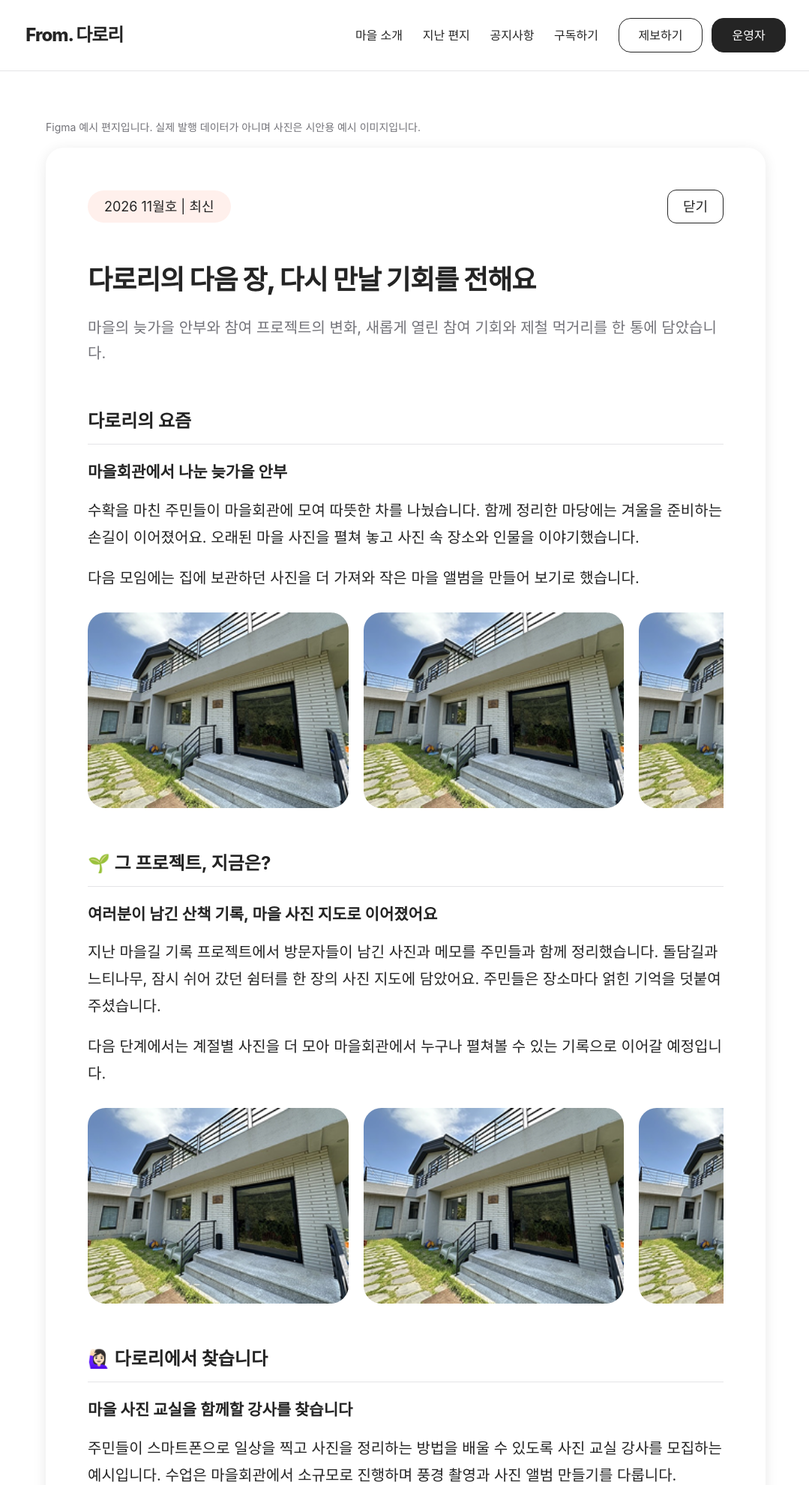
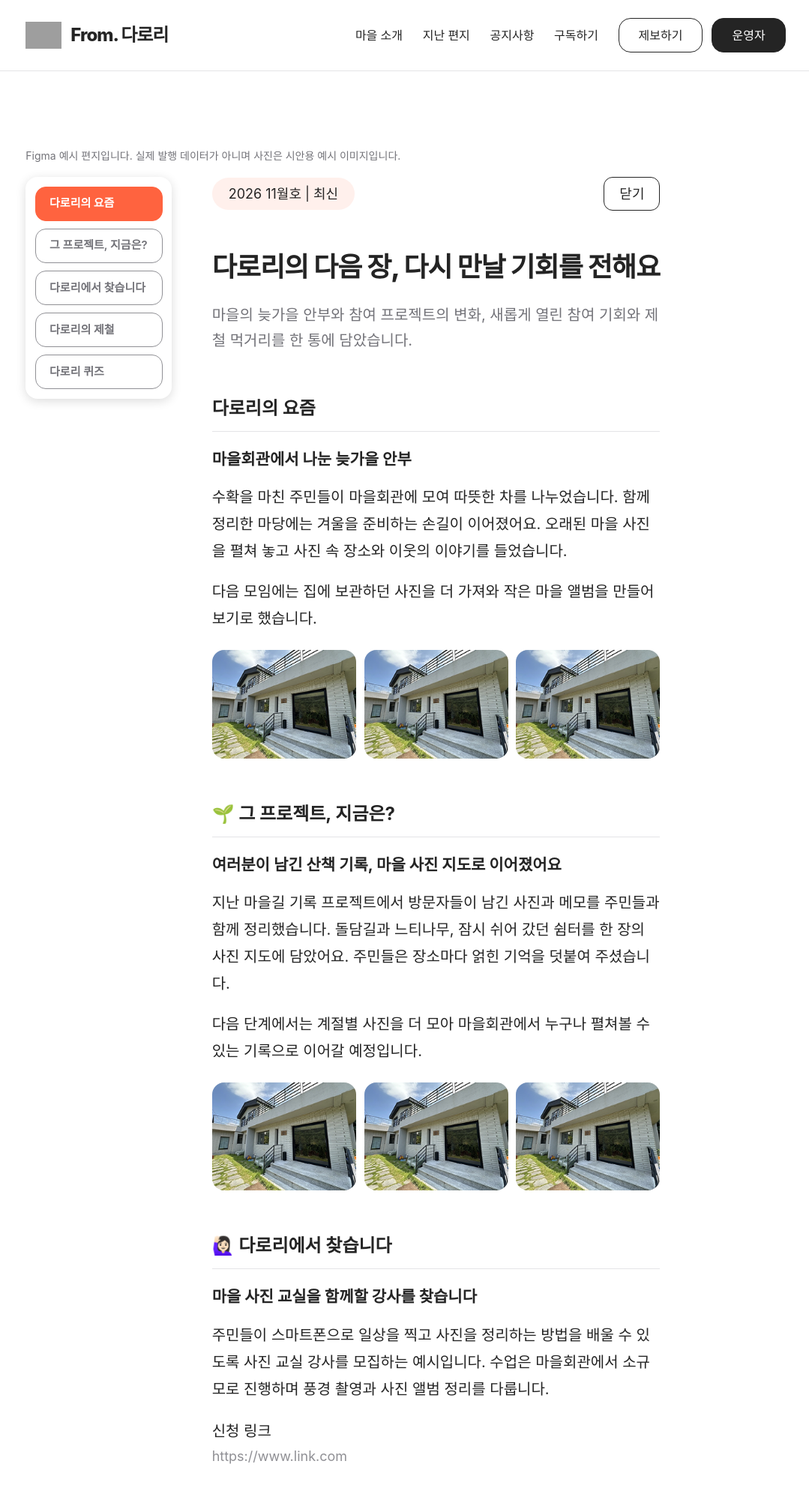
Before and after one commit to 5ranke/from-darori, a Spring Boot app: page /visitor/letter.html in a window 1280 px wide. Shown: the top 1981 px of the page at 75% size, without its empty margins (99-1178 px from the left). Run offline with Spring Boot 4, Linux system fonts and the light colour scheme; some of the project's set-up classes (security, data sources, template engines, error pages and the like) are left out, and stand-ins take their place; grey boxes are pictures that could not be loaded.

Commit message:
feat: 방문자 공통 로고 및 편지 상세 페이지 디자인 수정

```diff
--- a/src/main/resources/static/css/visitor/visitor-common.css
+++ b/src/main/resources/static/css/visitor/visitor-common.css
@@ -25,6 +25,9 @@
   gap: 32px;
 }
 .visitor-page .visitor-logo {
+  display: inline-flex;
+  align-items: center;
+  gap: 0.5em;
   border: 0;
   padding: 0;
   background: transparent;
@@ -34,6 +37,11 @@
   font-weight: 800;
   letter-spacing: -1px;
   white-space: nowrap;
+}
+.visitor-page .visitor-logo-icon {
+  flex: none;
+  width: 2em;
+  height: auto;
 }
 .visitor-page .visitor-header a, .visitor-page .visitor-footer a { text-decoration: none; }
 .visitor-page .visitor-header button, .visitor-page .visitor-footer button { font-family: inherit; cursor: pointer; }
--- a/src/main/resources/static/css/visitor/visitor-letter.css
+++ b/src/main/resources/static/css/visitor/visitor-letter.css
@@ -1,7 +1,50 @@
-/* 다로리 편지.png의 콘텐츠와 편지 상세 페이지.png의 헤더·푸터 틀을 조합한 독립 페이지.
- * 내부 너비·글꼴·여백은 이미지 기반 근사값이며 모바일 별도 시안은 미확인입니다.
- * 공통 헤더·푸터 및 홈 페이지 선택자를 덮어쓰지 않습니다. */
 .visitor-letter-page .visitor-letter-main { flex: 1; width: min(960px, calc(100% - 48px)); margin-inline: auto; padding-block: 64px 96px; }
+.visitor-letter-page .visitor-letter-main:has(.visitor-letter-layout--with-sidebar) {
+  width: min(1520px, 79.1667%);
+  padding-block: clamp(64px, 8vw, 128px) clamp(72px, 8vw, 120px);
+}
+.visitor-letter-page .visitor-letter-layout--with-sidebar {
+  display: grid;
+  grid-template-columns: minmax(0, 19.25fr) minmax(0, 59fr);
+  align-items: start;
+  column-gap: 6.3%;
+  padding-inline-end: 16.5%;
+}
+.visitor-letter-page .visitor-letter-layout--with-sidebar .visitor-letter-paper {
+  padding: 0;
+  border-radius: 0;
+  box-shadow: none;
+}
+.visitor-letter-page .visitor-letter-sidebar:not([hidden]) {
+  position: sticky;
+  top: 24px;
+  display: grid;
+  gap: 10px;
+  padding: clamp(12px, 1vw, 20px);
+  border-radius: 16px;
+  background: #fff;
+  box-shadow: 0 3px 14px rgb(0 0 0 / 14%);
+}
+.visitor-letter-page .visitor-letter-menu {
+  display: flex;
+  align-items: center;
+  min-height: clamp(44px, 3.6vw, 68px);
+  padding: 8px clamp(10px, 1.4vw, 26px);
+  border: 1px solid #909095;
+  border-radius: 14px;
+  color: #737379;
+  font-size: clamp(15px, 1.17vw, 22px);
+  font-weight: 600;
+  text-decoration: none;
+  word-break: keep-all;
+  overflow-wrap: anywhere;
+}
+.visitor-letter-page .visitor-letter-menu[aria-current="location"] {
+  border-color: var(--visitor-accent);
+  background: var(--visitor-accent);
+  color: #fff;
+  font-weight: 750;
+}
 .visitor-letter-page .visitor-letter-example { margin: 0 0 16px; color: #737379; font-size: 14px; line-height: 1.6; }
 .visitor-letter-page .visitor-letter-paper { padding: 56px; background: #fff; border-radius: 24px; box-shadow: 0 3px 18px rgb(0 0 0 / 9%); }
 .visitor-letter-page .visitor-letter-top { display: flex; align-items: center; justify-content: space-between; gap: 24px; }
@@ -16,10 +59,11 @@
 .visitor-letter-page .visitor-letter-section p + p { margin-top: 18px; }
 .visitor-letter-page .visitor-letter-section .visitor-letter-placeholder-link { margin-top: 20px; }
 .visitor-letter-page .visitor-letter-placeholder-link span { display: block; color: #909095; font-size: 18px; }
-.visitor-letter-page .visitor-letter-photos { display: flex; gap: 20px; margin-top: 28px; overflow-x: auto; overscroll-behavior-x: contain; }
-.visitor-letter-page .visitor-letter-photo { flex: 0 0 41%; width: 41%; min-width: 0; aspect-ratio: 4 / 3; object-fit: cover; border-radius: 24px; background: #f3f3f3; }
+.visitor-letter-page .visitor-letter-photos { display: grid; grid-template-columns: repeat(3, minmax(0, 1fr)); gap: clamp(6px, 0.85vw, 16px); margin-top: 24px; }
+.visitor-letter-page .visitor-letter-photo { display: block; width: 100%; height: auto; border-radius: clamp(8px, 1.25vw, 24px); }
+.visitor-letter-page .visitor-letter-section h2, .visitor-letter-page .visitor-letter-quiz { scroll-margin-block-start: 24px; }
 .visitor-letter-page .visitor-letter-quiz { margin-top: 48px; padding: 32px; background: #f6f6f7; border-radius: 24px; }
-.visitor-letter-page .visitor-letter-quiz h2 { margin: 0 0 24px; font-size: 24px; }
+.visitor-letter-page .visitor-letter-quiz h2 { margin: 0 0 24px; padding-bottom: 12px; border-bottom: 1px solid var(--visitor-line); font-size: 24px; }
 .visitor-letter-page .visitor-letter-quiz fieldset { border: 0; min-width: 0; margin: 0; padding: 0; }
 .visitor-letter-page .visitor-letter-quiz legend { padding: 0; margin-bottom: 20px; font-size: 18px; line-height: 1.6; }
 .visitor-letter-page .visitor-letter-quiz label { display: flex; align-items: center; gap: 10px; margin-block: 12px; font-size: 18px; }
@@ -28,8 +72,16 @@
 .visitor-letter-page .visitor-letter-unavailable { margin: 32px 0 0; font-size: 20px; line-height: 1.7; color: #737379; }
 .visitor-letter-page .visitor-letter-intro:empty { display: none; }
 .visitor-letter-page .visitor-letter-main :focus-visible { outline: 3px solid var(--visitor-accent); outline-offset: 4px; }
+@media (max-width: 1100px) {
+  .visitor-letter-page .visitor-letter-main:has(.visitor-letter-layout--with-sidebar) { width: calc(100% - 48px); }
+}
+@media (max-width: 800px) {
+  .visitor-letter-page .visitor-letter-layout--with-sidebar { grid-template-columns: minmax(0, 1fr); row-gap: 28px; padding-inline-end: 0; }
+  .visitor-letter-page .visitor-letter-sidebar:not([hidden]) { position: static; grid-template-columns: repeat(auto-fit, minmax(min(100%, 140px), 1fr)); }
+}
 @media (max-width: 600px) {
-  .visitor-letter-page .visitor-letter-main { width: calc(100% - 32px); padding-block: 32px 56px; }
+  .visitor-letter-page .visitor-letter-main,
+  .visitor-letter-page .visitor-letter-main:has(.visitor-letter-layout--with-sidebar) { width: calc(100% - 32px); padding-block: 32px 56px; }
   .visitor-letter-page .visitor-letter-paper { padding: 24px; border-radius: 20px; }
   .visitor-letter-page .visitor-letter-top { gap: 12px; }
   .visitor-letter-page .visitor-letter-issue { padding: 8px 12px; font-size: 14px; }
@@ -39,8 +91,6 @@
   .visitor-letter-page .visitor-letter-section { margin-top: 36px; }
   .visitor-letter-page .visitor-letter-section h2, .visitor-letter-page .visitor-letter-quiz h2 { font-size: 21px; }
   .visitor-letter-page .visitor-letter-section h3 { font-size: 18px; }
-  .visitor-letter-page .visitor-letter-photos { gap: 12px; }
-  .visitor-letter-page .visitor-letter-photo { flex-basis: 80%; width: 80%; border-radius: 16px; }
   .visitor-letter-page .visitor-letter-quiz { padding: 24px; }
   .visitor-letter-page .visitor-letter-quiz legend, .visitor-letter-page .visitor-letter-quiz label { font-size: 16px; }
 }
--- a/src/main/resources/static/js/visitor/visitor-common.js
+++ b/src/main/resources/static/js/visitor/visitor-common.js
@@ -7,6 +7,7 @@
   if (!document.body.classList.contains('visitor-page')) return;
   const script = document.currentScript;
   const staticRoot = new URL('../../', script.src);
+  const logoUrl = new URL('images/visitor/darori-envelope-logo.svg', staticRoot).href;
   const routes = {
     home: null, about: new URL('visitor/village.html', staticRoot).href, letters: null, notices: null,
     subscribe: null, report: null, unsubscribe: null,
@@ -37,6 +38,16 @@
     if (active) node.setAttribute('aria-current', 'page');
     return node;
   }
+  function logo() {
+    const link = item('home', 'From. 다로리', 'visitor-logo');
+    const icon = element('img', 'visitor-logo-icon');
+    icon.src = logoUrl;
+    icon.alt = '';
+    icon.width = 66;
+    icon.height = 49;
+    link.prepend(icon);
+    return link;
+  }
   function render(options = {}) {
     if (options.routes) Object.assign(routes, options.routes);
     if (options.page) currentPage = options.page;
@@ -44,7 +55,7 @@
     if (headerHost) {
       const header = element('header', 'visitor-header');
       const inner = element('div', 'visitor-container visitor-header-inner');
-      inner.append(item('home', 'From. 다로리', 'visitor-logo'));
+      inner.append(logo());
       const nav = element('nav', 'visitor-navigation');
       nav.setAttribute('aria-label', '방문자 주 메뉴');
       for (const [key, label] of [['about', '마을 소개'], ['letters', '지난 편지'], ['notices', '공지사항'], ['subscribe', '구독하기']]) {
@@ -65,7 +76,7 @@
       const contact = element('span', 'visitor-contact', `문의 | ${placeholderEmail}`);
       contact.dataset.visitorPlaceholder = 'true';
       info.append(contact, item('unsubscribe', '구독해지', 'visitor-footer-action'));
-      inner.append(item('home', 'From. 다로리', 'visitor-logo'), info);
+      inner.append(logo(), info);
       footer.append(inner); footerHost.replaceChildren(footer);
     }
   }
--- a/src/main/resources/static/js/visitor/visitor-letter.js
+++ b/src/main/resources/static/js/visitor/visitor-letter.js
@@ -18,13 +18,14 @@
           category: '다로리의 요즘',
           title: '마을회관에서 나눈 늦가을 안부',
           paragraphs: [
-            '수확을 마친 주민들이 마을회관에 모여 따뜻한 차를 나눴습니다. 함께 정리한 마당에는 겨울을 준비하는 손길이 이어졌어요. 오래된 마을 사진을 펼쳐 놓고 사진 속 장소와 인물을 이야기했습니다.',
+            '수확을 마친 주민들이 마을회관에 모여 따뜻한 차를 나누었습니다. 함께 정리한 마당에는 겨울을 준비하는 손길이 이어졌어요. 오래된 마을 사진을 펼쳐 놓고 사진 속 장소와 이웃의 이야기를 들었습니다.',
             '다음 모임에는 집에 보관하던 사진을 더 가져와 작은 마을 앨범을 만들어 보기로 했습니다.'
           ],
           photoSlots: 3
         },
         {
-          category: '🌱 그 프로젝트, 지금은?',
+          category: '그 프로젝트, 지금은?',
+          icon: '🌱',
           title: '여러분이 남긴 산책 기록, 마을 사진 지도로 이어졌어요',
           paragraphs: [
             '지난 마을길 기록 프로젝트에서 방문자들이 남긴 사진과 메모를 주민들과 함께 정리했습니다. 돌담길과 느티나무, 잠시 쉬어 갔던 쉼터를 한 장의 사진 지도에 담았어요. 주민들은 장소마다 얽힌 기억을 덧붙여 주셨습니다.',
@@ -33,16 +34,18 @@
           photoSlots: 3
         },
         {
-          category: '🙋🏻‍♀️ 다로리에서 찾습니다',
+          category: '다로리에서 찾습니다',
+          icon: '🙋🏻‍♀️',
           title: '마을 사진 교실을 함께할 강사를 찾습니다',
           paragraphs: [
-            '주민들이 스마트폰으로 일상을 찍고 사진을 정리하는 방법을 배울 수 있도록 사진 교실 강사를 모집하는 예시입니다. 수업은 마을회관에서 소규모로 진행하며 풍경 촬영과 사진 앨범 만들기를 다룹니다.'
+            '주민들이 스마트폰으로 일상을 찍고 사진을 정리하는 방법을 배울 수 있도록 사진 교실 강사를 모집하는 예시입니다. 수업은 마을회관에서 소규모로 진행하며 풍경 촬영과 사진 앨범 정리를 다룹니다.'
           ],
           linkLabel: '신청 링크'
         },
         {
-          category: '🍊 다로리의 제철',
-          title: '가을 감으로 전하는 다로리의 계절',
+          category: '다로리의 제철',
+          icon: '🍊',
+          title: '가을 감으로 전하는 다로리의 제철',
           paragraphs: [
             '이번 제철 코너에서는 가을 감을 소개합니다. 잘 익은 감을 이웃과 나누는 일도 마을의 계절 풍경 중 하나예요. 실제 판매를 시작할 때는 생산자, 품종, 중량과 가격, 보관 방법을 이곳에서 안내하고 구매 링크를 연결할 예정입니다.'
           ],
@@ -73,12 +76,20 @@
     unavailable.textContent = example
       ? '이 발행호의 상세 예시 데이터는 아직 준비되지 않았습니다.'
       : '요청한 발행호의 예시 데이터가 없습니다.';
-    document.getElementById('letter-quiz').hidden = !example?.sections;
+    const quiz = document.getElementById('letter-quiz');
+    const sidebar = document.getElementById('letter-sidebar');
+    const hasSections = Boolean(example?.sections);
+    quiz.hidden = !hasSections;
+    sidebar.hidden = !hasSections;
+    document.getElementById('letter-layout').classList.toggle('visitor-letter-layout--with-sidebar', hasSections);
     sectionsHost.replaceChildren();
+    const destinations = [];
     for (const [index, data] of (example?.sections || []).entries()) {
       const section = element('section', 'visitor-letter-section');
-      const heading = element('h2', '', data.category);
+      const heading = element('h2', '', data.icon ? `${data.icon} ${data.category}` : data.category);
       heading.id = `letter-section-${index + 1}`;
+      heading.tabIndex = -1;
+      destinations.push([heading.id, data.category]);
       section.setAttribute('aria-labelledby', heading.id);
       section.append(heading, element('h3', '', data.title));
       for (const text of data.paragraphs) section.append(element('p', '', text));
@@ -90,9 +101,6 @@
       }
       if (data.photoSlots) {
         const photos = element('div', 'visitor-letter-photos');
-        photos.tabIndex = 0;
-        photos.setAttribute('role', 'region');
-        photos.setAttribute('aria-label', `${data.category} 예시 사진 — 가로 스크롤 가능`);
         for (let slot = 1; slot <= data.photoSlots; slot++) {
           // API 미연동 상태의 Figma 예시 이미지. 시안과 같이 동일한 건물 사진을 반복합니다.
           const photo = element('img', 'visitor-letter-photo');
@@ -104,6 +112,45 @@
       }
       sectionsHost.append(section);
     }
+    if (hasSections) {
+      destinations.push([quiz.id, '다로리 퀴즈']);
+      const links = destinations.map(([id, label]) => {
+        const link = element('a', 'visitor-letter-menu', label);
+        link.href = `#${id}`;
+        return link;
+      });
+      const targets = destinations.map(([id]) => document.getElementById(id));
+      let activeLink;
+      function activate(link) {
+        if (link === activeLink) return;
+        activeLink?.removeAttribute('aria-current');
+        link.setAttribute('aria-current', 'location');
+        activeLink = link;
+      }
+
+      let framePending = false;
+      function updateOnScroll() {
+        if (framePending) return;
+        framePending = true;
+        window.requestAnimationFrame(() => {
+          framePending = false;
+          const viewportHeight = document.documentElement.clientHeight;
+          const readingLine = Math.min(96, viewportHeight / 4);
+          const index = targets.findLastIndex(target => target.getBoundingClientRect().top <= readingLine);
+          // The last section may reach the bottom before its heading crosses the reading line.
+          const atBottom = window.scrollY > 0
+            && window.scrollY + viewportHeight >= document.documentElement.scrollHeight - 1;
+          activate(atBottom ? links[links.length - 1] : links[Math.max(0, index)]);
+        });
+      }
+
+      sidebar.replaceChildren(...links);
+      activate(links[0]);
+      for (const link of links) link.addEventListener('click', () => activate(link));
+      window.addEventListener('scroll', updateOnScroll, { passive: true });
+      window.addEventListener('resize', updateOnScroll);
+      updateOnScroll();
+    }
   }
 
   const issue = new URLSearchParams(window.location.search).get('issue') ?? '2026-11';
--- a/src/main/resources/static/visitor/letter.html
+++ b/src/main/resources/static/visitor/letter.html
@@ -16,6 +16,8 @@
   <div data-visitor-header></div>
   <main class="visitor-letter-main">
     <p class="visitor-letter-example">Figma 예시 편지입니다. 실제 발행 데이터가 아니며 사진은 시안용 예시 이미지입니다.</p>
+    <div class="visitor-letter-layout" id="letter-layout">
+      <nav class="visitor-letter-sidebar" id="letter-sidebar" aria-label="편지 목차" hidden></nav>
       <article class="visitor-letter-paper" aria-labelledby="letter-title" data-content-source="figma-example">
         <div class="visitor-letter-top">
           <span class="visitor-letter-issue" id="letter-issue"></span>
@@ -33,9 +35,10 @@
             <label><input type="radio" name="letter-quiz-answer" value="album"> 사진 교실 출석부</label>
           </fieldset>
           <!-- 시안의 화면 구성만 구현. API 계약·결과 화면 미확인으로 제출과 채점은 연결하지 않습니다. -->
-        <button type="button" disabled title="퀴즈 결과 확인 기능 연결 준비 중">퀴즈 풀기</button>
+          <button type="button" disabled title="퀴즈 결과 확인 기능 연결 준비 중">퀴즈 제출</button>
         </section>
       </article>
+    </div>
     <noscript><p class="visitor-letter-example">편지 예시 내용을 표시하려면 JavaScript를 활성화해 주세요.</p></noscript>
   </main>
   <div data-visitor-footer></div>
```
Also changed, not shown: src/main/resources/static/images/visitor/darori-envelope-logo.svg (added). Lines whose indentation alone changed are shown as unchanged.
